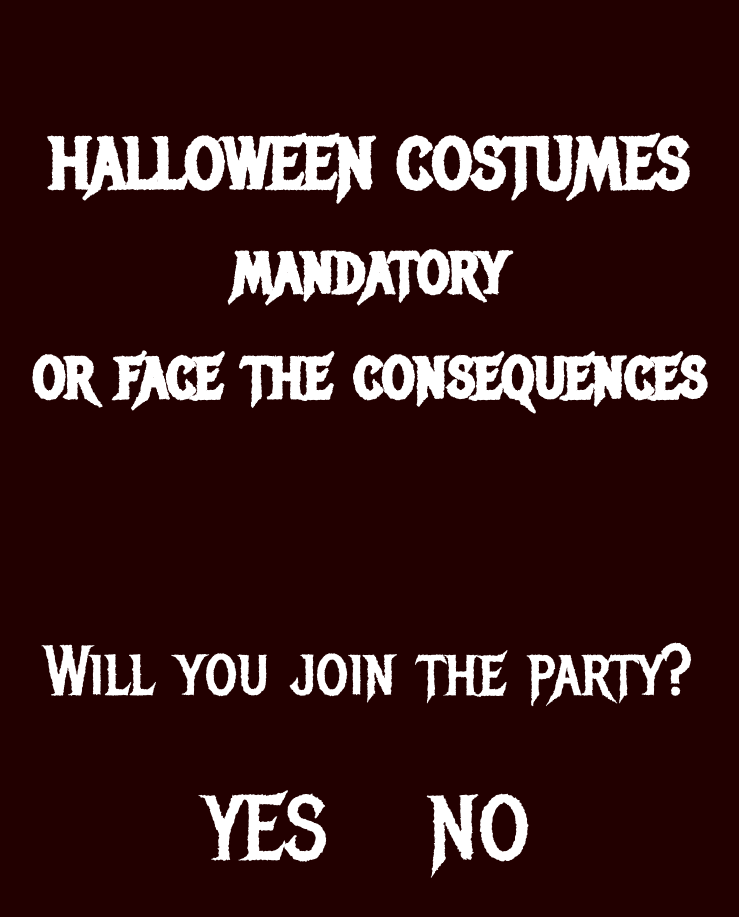
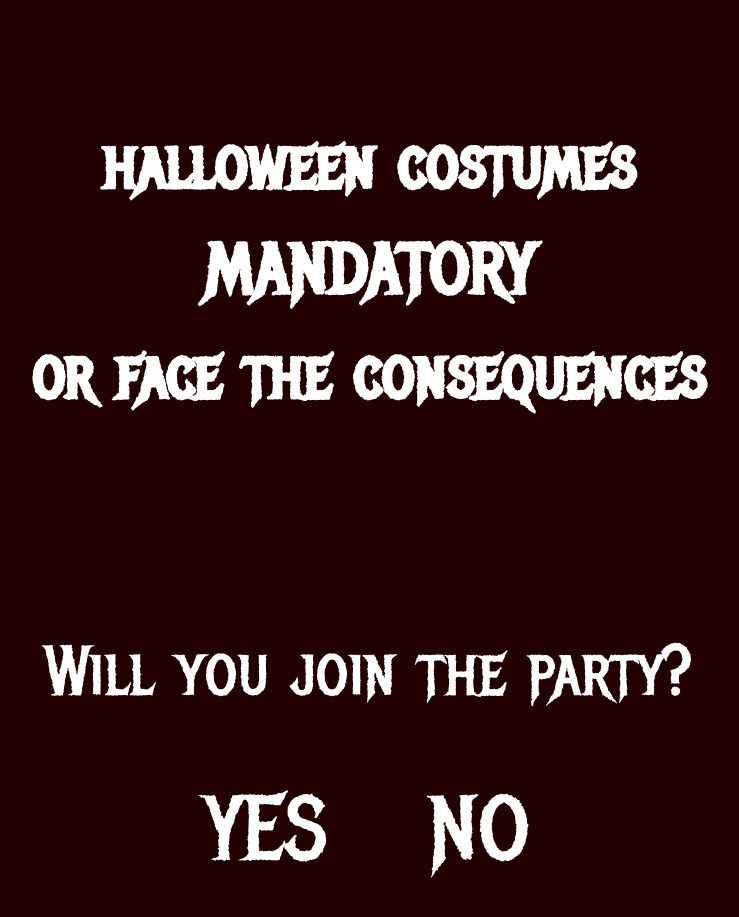
Before and after one commit to tsimitsou/Halloween-Party-, a plain HTML site: page index.html in a window 1280 px wide. Shown: the part 1400-2317 px from the top of the page, without its empty margins (272-1011 px from the left). Drawn offline with Linux system fonts and the light colour scheme.

Commit message:
Add files via upload

```diff
--- a/index.html
+++ b/index.html
@@ -14,7 +14,8 @@
     <link href="https://fonts.googleapis.com/css2?family=Nosifer&display=swap" rel="stylesheet">
 
     <link rel="stylesheet" href="style.css">
-    <!-- INSTAGRAM / SOCIAL MEDIA LINK PREVIEW -->
+
+<!-- INSTAGRAM / SOCIAL MEDIA LINK PREVIEW -->
 <meta property="og:type" content="website">
 
 <meta property="og:title" content="You're Invited... 🦇">
@@ -47,7 +48,7 @@
 
         <p>Location: <strong>Georgiou Gennimata 34, Ampelokipoi</strong></p>
 
-        <p><strong><br>HALLOWEEN COSTUMES mandatory<br> or face the consequences</strong></strong></p></strong></p>
+        <p><strong><br>halloween costumes MANDATORY<br> or face the consequences</strong></strong></p></strong></p>
 
     </div>
 
```
